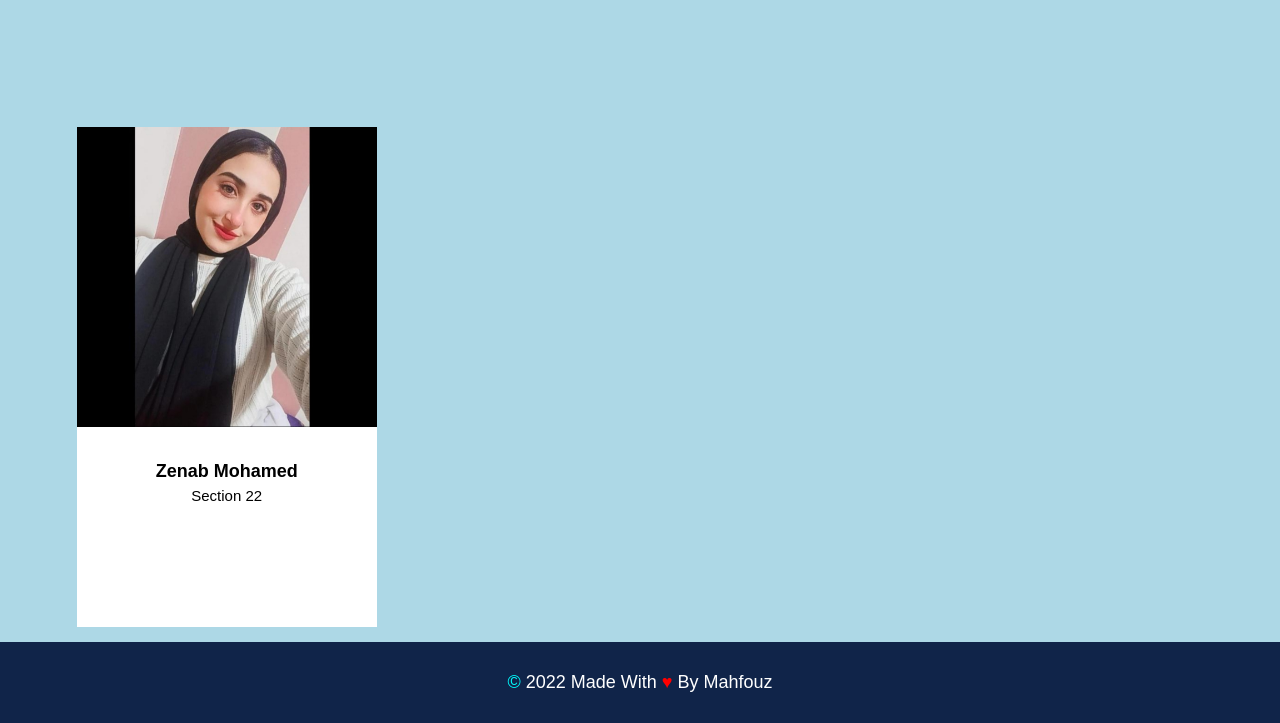
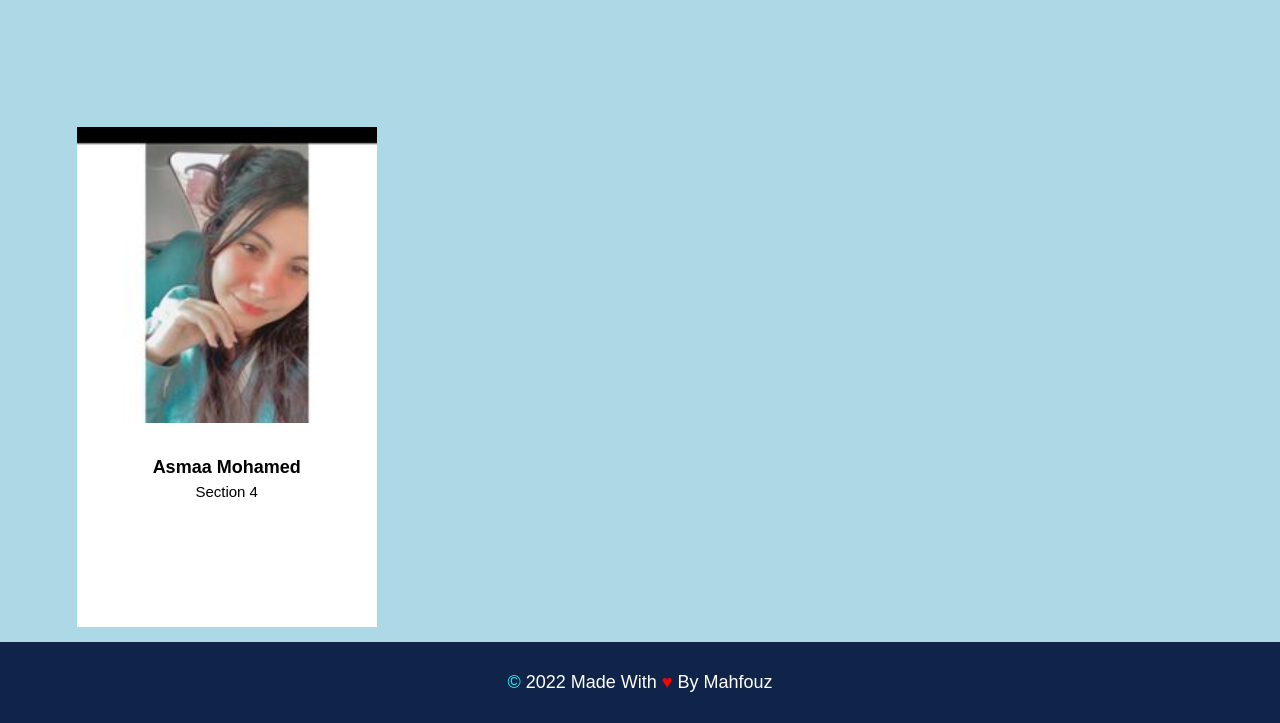
Before and after one commit to Youssef-Elsheikh-7/Mahfouz, a plain HTML site: page index.html in a window 1280 px wide. Shown: the part 1233-1956 px from the top of the page. Drawn offline with Linux system fonts and the light colour scheme.

Commit message:
finally edit

```diff
--- a/index.html
+++ b/index.html
@@ -59,10 +59,10 @@
                 </div>
             </div>
             <div class="col">
-                <img src="./image/zenab.jpg" alt="">
+                <img src="./image/Asmaa.jpg" alt="">
                 <div class="text">
-                    <h4>Zenab Mohamed</h4>
-                    <p>Section 22</p>
+                    <h4>Asmaa Mohamed</h4>
+                    <p>Section 4</p>
                 </div>
             </div>
         </div>
--- a/main.css
+++ b/main.css
@@ -82,6 +82,7 @@ body {
 
 .parent .container .col img {
     max-width: 100%;
+    min-width: 300px;
     margin-bottom: 30px;
 }
 
```
Also changed, not shown: image/Asmaa.jpg (added), image/zenab.jpg (deleted), 1 other file.
